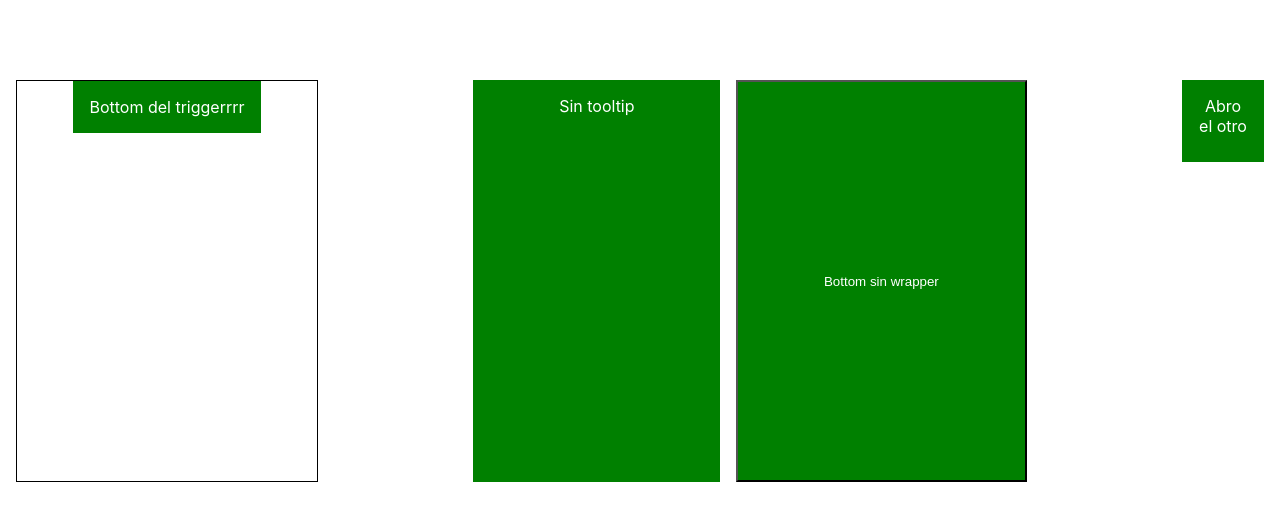
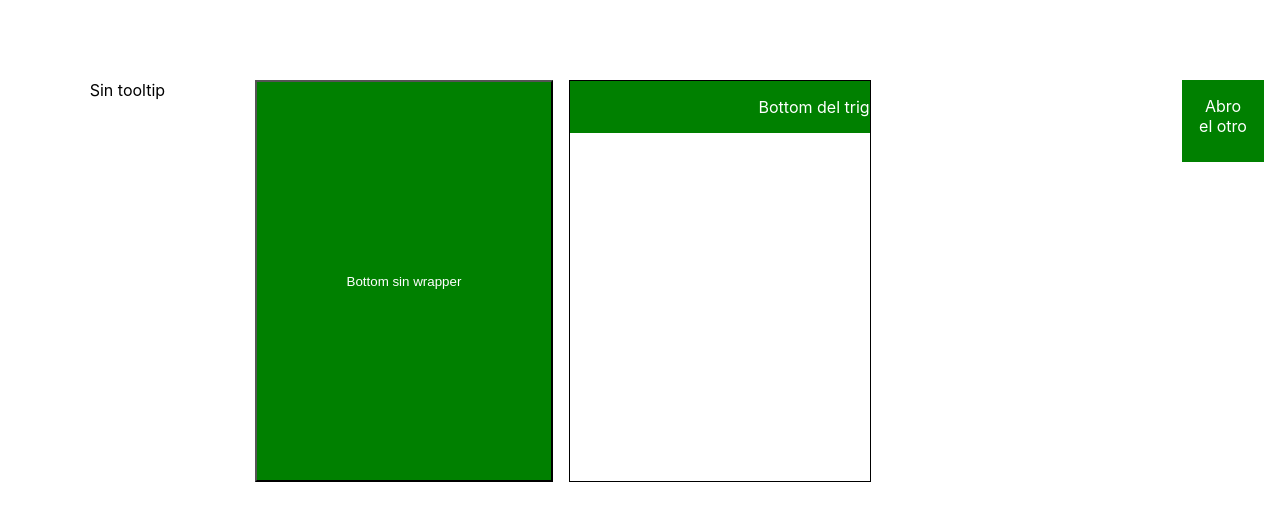
Before and after one commit to mhv745/tooltip, a React (Create React App) app: page / in a window 1280 px wide. Shown: the top 520 px of the page. Built offline with nearby package versions, Linux system fonts and the light colour scheme.

Commit message:
feat nuevos test unitarios(que no sirven para nada)

```diff
--- a/src/App.js
+++ b/src/App.js
@@ -37,7 +37,14 @@ function App() {
   return (
     <div className="App">
       <div className="contenedor">
-        <div ref={boxRef} style={{width: "300px", height: "400px", border: "1px solid black"}}>
+
+        <Tooltip content="Últimas unidades" >
+        Sin tooltip
+        </Tooltip>
+        <button type="button" id="caja" className="caja">
+          Bottom sin wrapper
+        </button>
+        <div ref={boxRef} style={{width: "300px", height: "400px", border: "1px solid black", overflow: "auto"}}>
           <Tooltip
             id="toolt"
             content="Últimas unidades con texto más largo largo"
@@ -49,18 +56,13 @@ function App() {
             <div
               aria-describedby="test"
               id="caja"
+              style={{width: "500px"}}
               className="caja"
             >
               Bottom del triggerrrr
             </div>
           </Tooltip>
         </div>
-        <Tooltip content="Últimas unidades">
-          <div className="caja">Sin tooltip</div>
-        </Tooltip>
-        <button type="button" id="caja" className="caja">
-          Bottom sin wrapper
-        </button>
         <Tooltip content="un tooltip muy largo para comprobar bordesun tooltip muy largo para comprobar bordesun tooltip muy largo para comprobar bordes">
         <div className="caja" style={{width: "50px", height: "50px", justifySelf: "end"}} onClick={handleOnClick}>
           Abro el otro
--- a/src/componentes/Tooltip.jsx
+++ b/src/componentes/Tooltip.jsx
@@ -171,7 +171,7 @@ function Tooltip(tooltipProps, ref) {
   return (
     <>
       {
-        cloneElement(children, {
+        cloneElement(typeof children === "string" ? <span>{children}</span> : children, {
           "aria-describedby": id,
           onMouseEnter: handleOpen,
           onMouseLeave:handleClose,
--- a/src/componentes/hooks/useTooltip.jsx
+++ b/src/componentes/hooks/useTooltip.jsx
@@ -19,7 +19,7 @@ const useTooltipStyles = () => {
       const leftTooltip = leftArrow - tooltip.width / 2;
       let translateX = 0;
       if (leftTooltip < limits.left) {
-        translateX = Math.abs(leftTooltip) + limits.left;
+        translateX = Math.abs(leftTooltip - limits.left);
       } else if (leftTooltip + tooltip.width > limits.right) {
         translateX = limits.right - leftTooltip - tooltip.width;
       }
@@ -50,7 +50,7 @@ const useTooltipStyles = () => {
     const leftTooltip = leftArrow - tooltip.width / 2;
     let translateX = 0;
     if (leftTooltip < limits.left) {
-      translateX = Math.abs(leftTooltip) + limits.left;
+      translateX = Math.abs(leftTooltip - limits.left);
     } else if (leftTooltip + tooltip.width > limits.right) {
       translateX = limits.right - leftTooltip - tooltip.width;
     }
```
Also changed, not shown: 1 other file (tests, documents, lock files or other folders).
